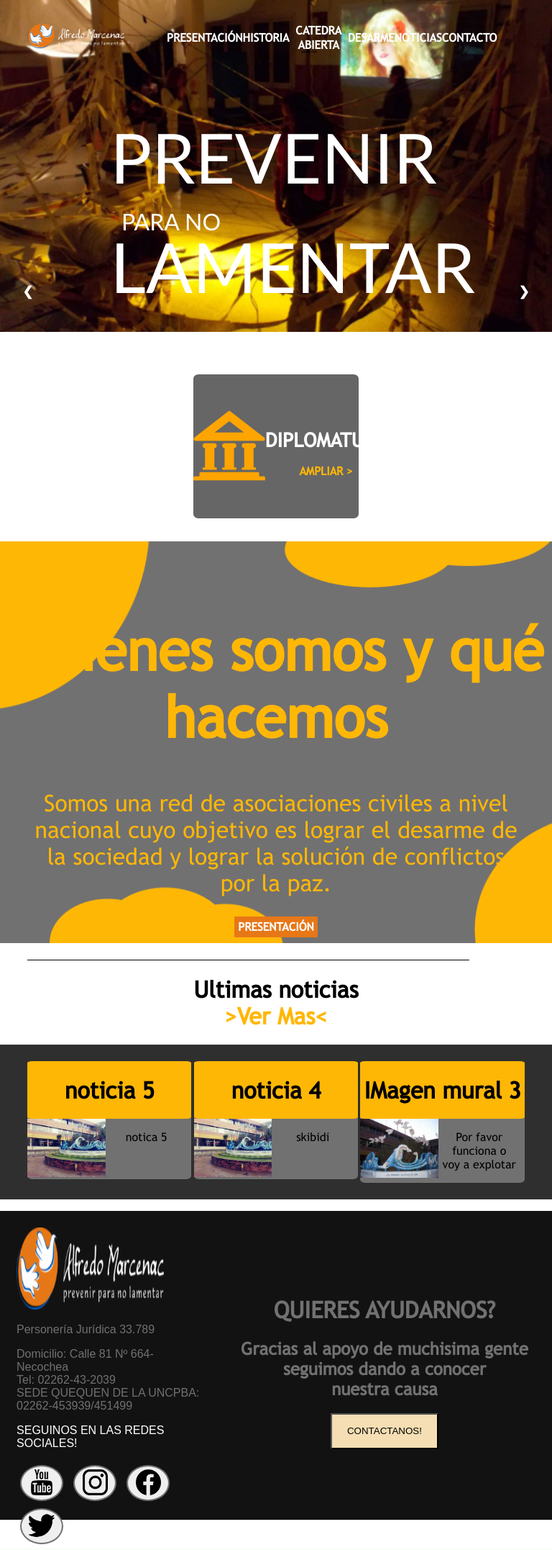
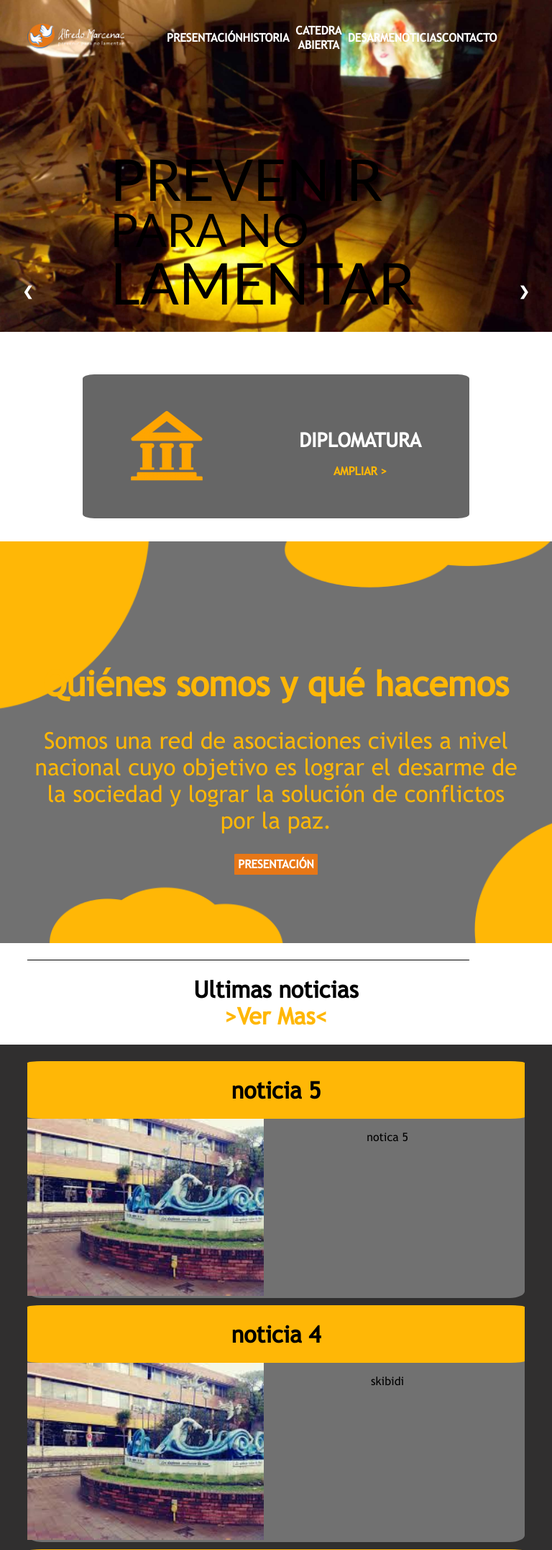
Before and after one commit to TocinoTets/Pagina-marcenac, a PHP site: page / in a window 768 px wide. Shown: the top 2153 px of the page at 72% size. Run offline with PHP 8.4, Linux system fonts and the light colour scheme; data comes from the database, SQL or seed files in the repository.

Commit message:
hice unos media
hice el media de la pagina principal y la presentacion

```diff
--- a/Pagina/estilos/estilo.css
+++ b/Pagina/estilos/estilo.css
@@ -302,3 +302,92 @@ main .noticia .contenidoNoticia #imagenNoticia img{
   width: 100%;
   text-align: center;
 }
+
+
+
+
+@media (min-width:600px) and (max-width: 1200px){
+
+  .presentacion h1{
+    color:#ffb706;
+    font-size: 3em;
+    margin-bottom: 10px;
+  }
+
+  .presentacion p{
+    padding-left: 5%;
+    padding-right: 5%;
+    font-size: 2em;
+    color:#ffb706;
+
+  }
+
+  .presentacion a{
+    padding: 5px;
+    text-decoration: none;
+    background-color: #e77717;
+    color: white;
+    border-radius: 3%;
+  }
+
+  .Portada .caja{
+    width: 70%;
+  }
+
+  .texto-anim{
+    color: black;
+    font-size: 5em;
+    top: 25%;
+    left: 20%;
+  }
+  .texto-anim2{
+    color: black;
+    font-size: 4em;
+    top: 35%;
+    left: 20%;
+  }
+  .texto-anim3{
+    color: black;
+    font-size: 5em;
+    top: 43%;
+    left: 20%;
+  }
+  .texto-anim4{
+    color: black;
+    font-size: 4em;
+    top: 20%;
+    left: 10%;
+  }
+  .texto-anim5{
+    color: black;
+    font-size: 3em;
+    top: 31%;
+    left: 10%;
+  }
+  .texto-anim6{
+    color: black;
+    font-size: 4em;
+    top: 35%;
+    left: 10%;
+  }
+  .texto-anim7{
+    color: black;
+    font-size: 4em;
+    top: 30%;
+    left: 15%;
+  }
+  .texto-anim8{
+    color: black;
+    font-size: 4em;
+    top: 35%;
+    left: 40%;
+  }
+
+  main .noticias{
+    flex-direction: column;
+  }
+  main .noticia {
+    width: 100%;
+    margin-bottom: 10px;
+  }
+}
--- a/Pagina/estilos/maqueta.css
+++ b/Pagina/estilos/maqueta.css
@@ -161,3 +161,11 @@ footer{
     background-color: black;
     color: white;
   }
+
+
+  @media (min-width:600px) and (max-width: 1200px){
+
+    footer{
+      height: 500px;
+    }
+  }
--- a/Pagina/index.php
+++ b/Pagina/index.php
@@ -47,7 +47,7 @@
 
                   <div class="enlaces">
 
-                    <div class="caja">
+                    <div class="caja" >
 
                       <div class="icono">
                         <img src="imagenes/Portada/bank-3-100.png">
--- a/Pagina/presentacion.php
+++ b/Pagina/presentacion.php
@@ -1,4 +1,4 @@
-<!DOCTYPE html>
+<<!DOCTYPE html>
 <html lang="en">
 <head>
     <meta charset="UTF-8">
@@ -59,7 +59,7 @@
                 La imagen rescata características de Alfredo: su serenidad, su alegría de vivir y su sonrisa siempre franca y abierta y su amor por la natación y el mar. Era una persona tranquila y pacífica, muy querida en los grupos de los que formaba parte. Por eso sus manos se convierten en palomas, pues nada que viniera de él era agresivo.
                 Las frases pretenden expresar el dolor que sentimos por su ausencia y el dolor que produce la violencia en las personas. Si bien en el momento que pintamos este mural en el lugar que mataron a Alfredo pretendimos que nadie olvidara lo que había sucedido, este mural se convirtió en un icono para nuestra Asociación que guía las acciones que hacemos para lograr una sociedad pacífica y sin armas.</p>
 
-                <a href="mural.php"><b>Ver su creación >></b></a>
+                <a href="mural.php"><b>Ver su creación >></a>
             </div>
         </div>
 
```
Also changed, not shown: Pagina/estilos/estiloPresentacion.css (+24 -0 lines).
